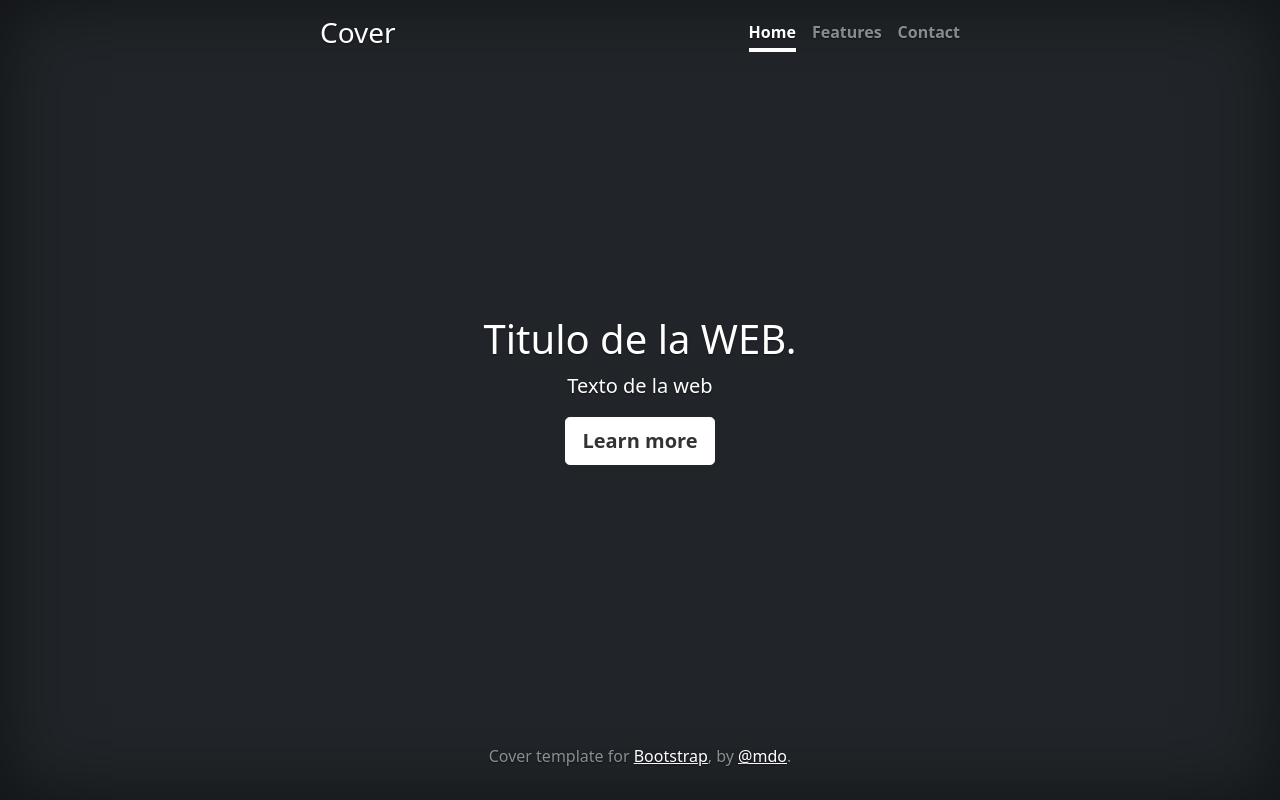
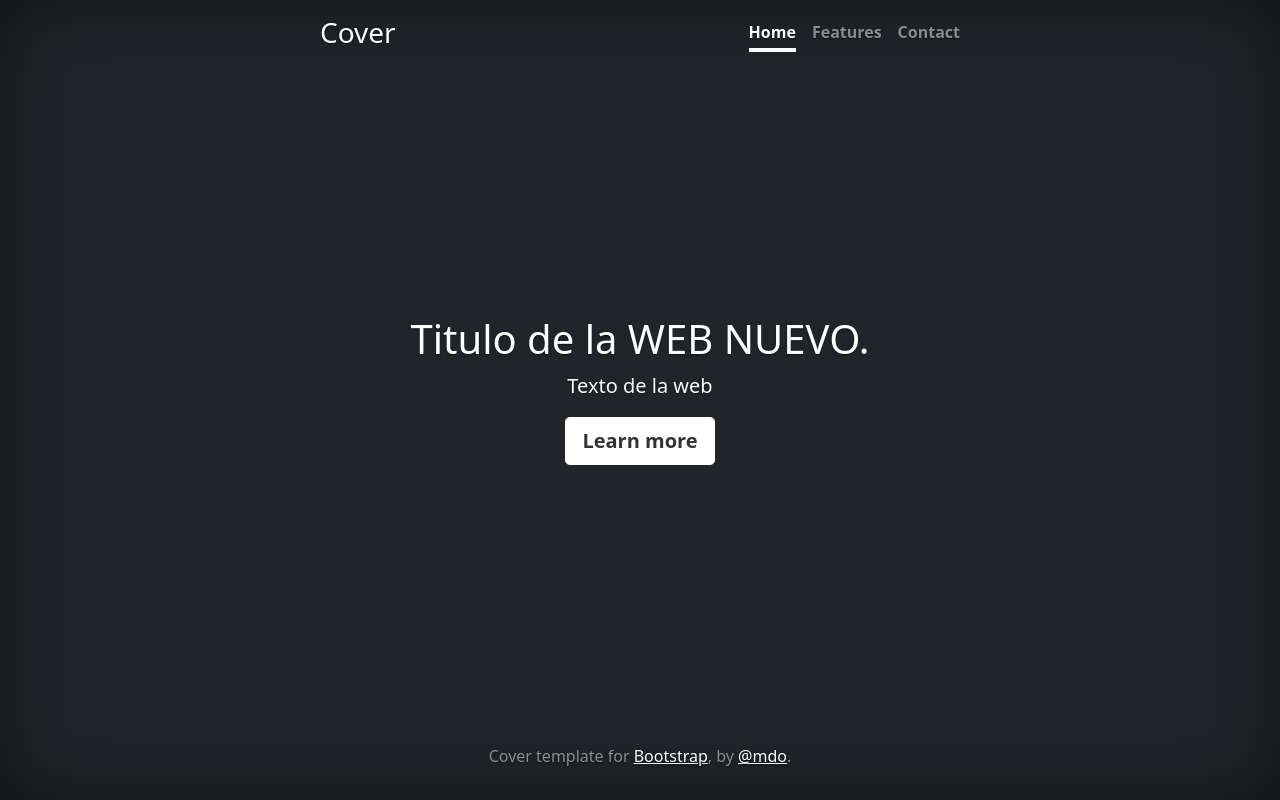
Before and after one commit to Adrian68604/flesiAdri, a plain HTML site: page index.html in a window 1280 px wide. Drawn offline with Linux system fonts and the light colour scheme.

Commit message:
nuevo titutlo

```diff
--- a/index.html
+++ b/index.html
@@ -50,7 +50,7 @@
   </header>
 
   <main class="px-3">
-    <h1>Titulo de la WEB.</h1>
+    <h1>Titulo de la WEB NUEVO.</h1>
     <p class="lead">Texto de la web</p>
     <p class="lead">
       <a href="#" class="btn btn-lg btn-secondary fw-bold border-white bg-white">Learn more</a>
```
